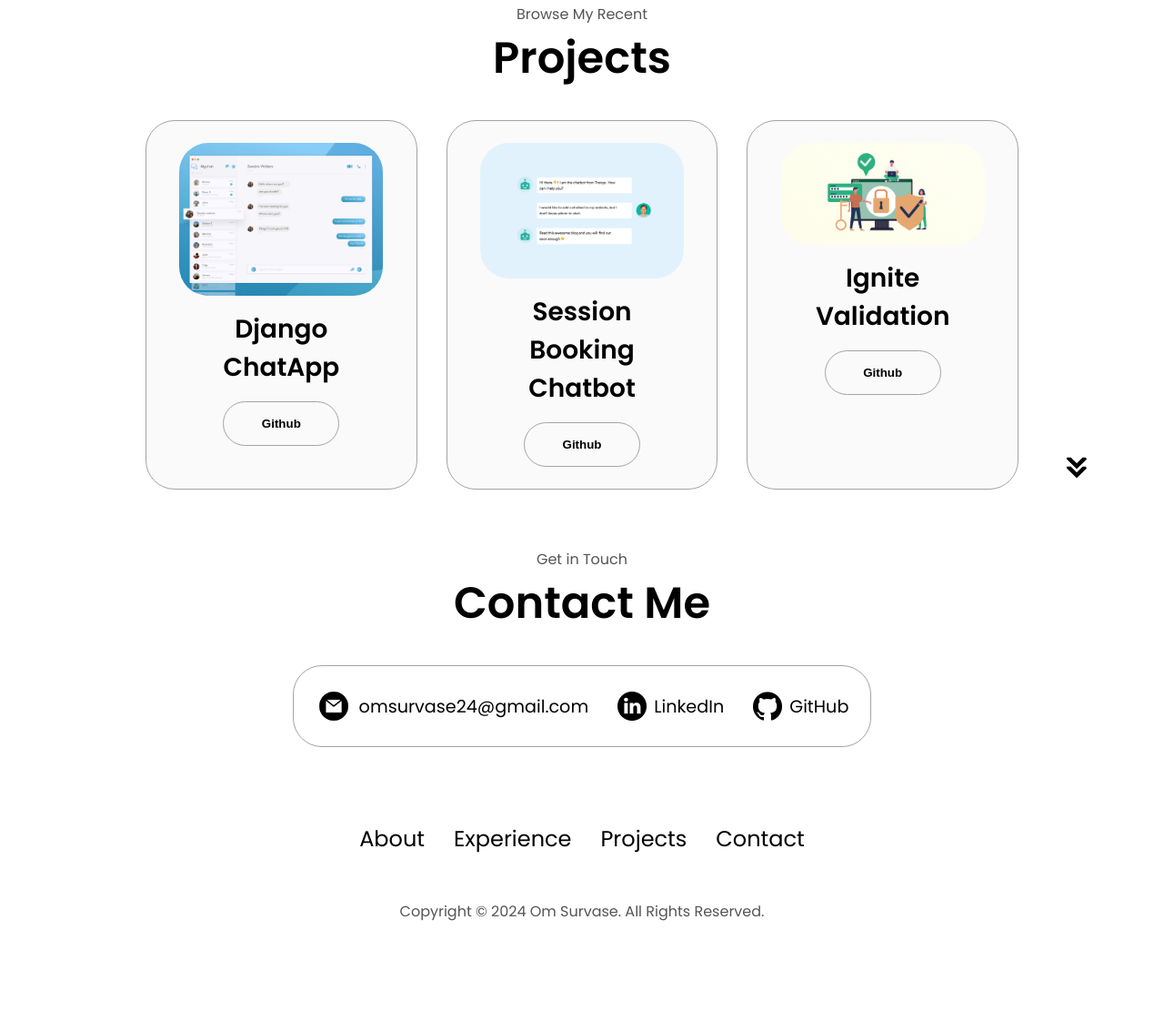
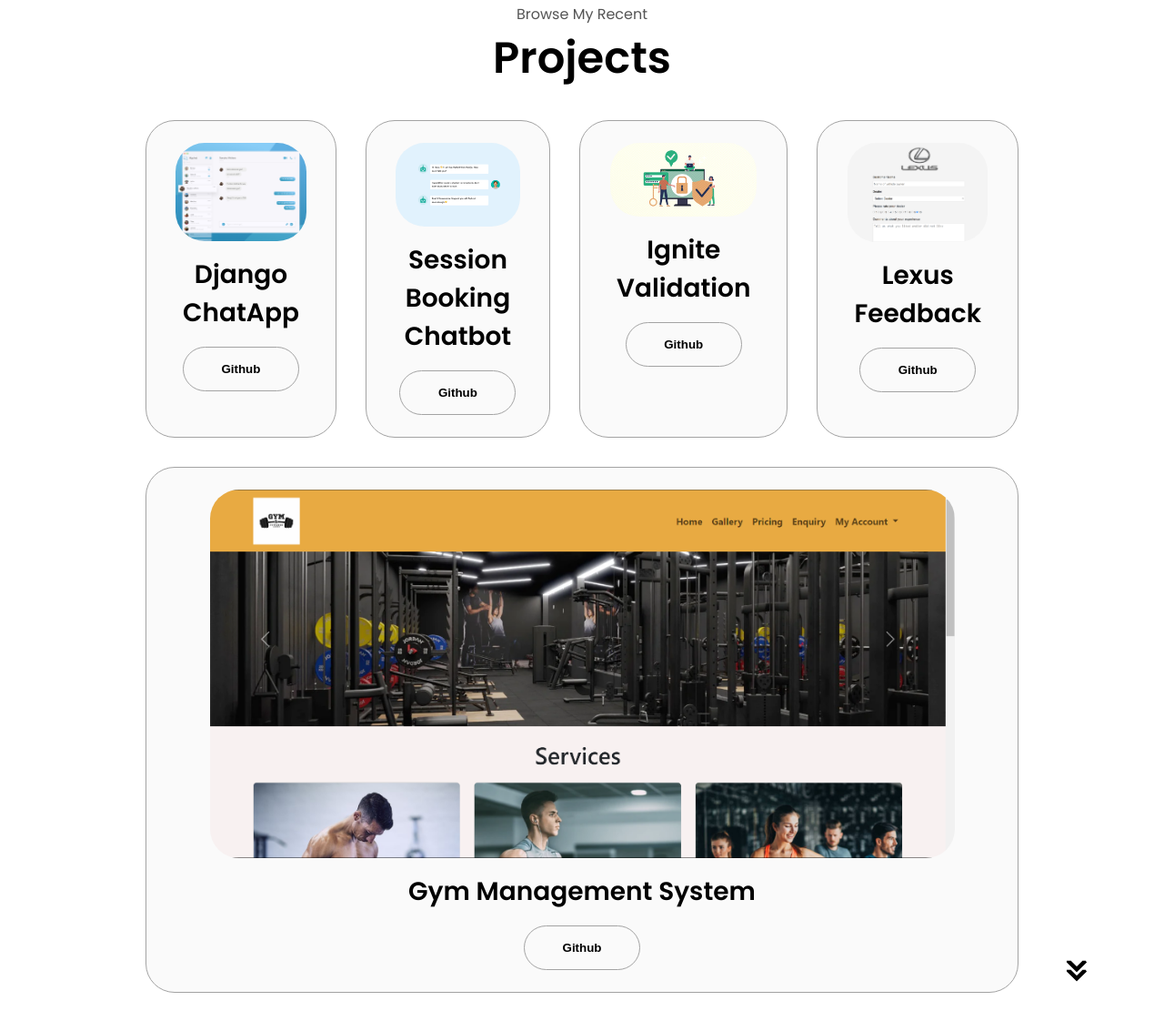
Before and after one commit to Omsurvase24/Portfolio-Website, a plain HTML site: page index.html in a window 1280 px wide. Shown: the part 2461-3572 px from the top of the page at 91% size. Before the commit the page ends 3522 px from the top, so only its background shows below. Drawn offline with Linux system fonts and the light colour scheme.

Commit message:
added project and resume update

```diff
--- a/index.html
+++ b/index.html
@@ -338,6 +338,42 @@
               </button>
             </div>
           </div>
+          <div class="details-container color-container">
+            <div class="article-container">
+              <img
+                src="./assets/project-4.png"
+                alt="Project 4"
+                class="project-img"
+              />
+            </div>
+            <h2 class="experience-sub-title project-title">Lexus Feedback</h2>
+            <div class="btn-container">
+              <button
+                class="btn btn-color-2 project-btn"
+                onclick="location.href='https://github.com/Omsurvase24/Flask-Feedback-Form'"
+              >
+                Github
+              </button>
+            </div>
+          </div>
+          <div class="details-container color-container">
+            <div class="article-container">
+              <img
+                src="./assets/project-5.png"
+                alt="Project 5"
+                class="project-img"
+              />
+            </div>
+            <h2 class="experience-sub-title project-title">Gym Management System</h2>
+            <div class="btn-container">
+              <button
+                class="btn btn-color-2 project-btn"
+                onclick="location.href='https://github.com/Omsurvase24/Gym-Management-System'"
+              >
+                Github
+              </button>
+            </div>
+          </div>
         </div>
       </div>
       <img
```
Also changed, not shown: assets/project-1.png (deleted), assets/project-3.png (deleted), assets/project-4.png (added), assets/project-5.png (added), 2 other files.
